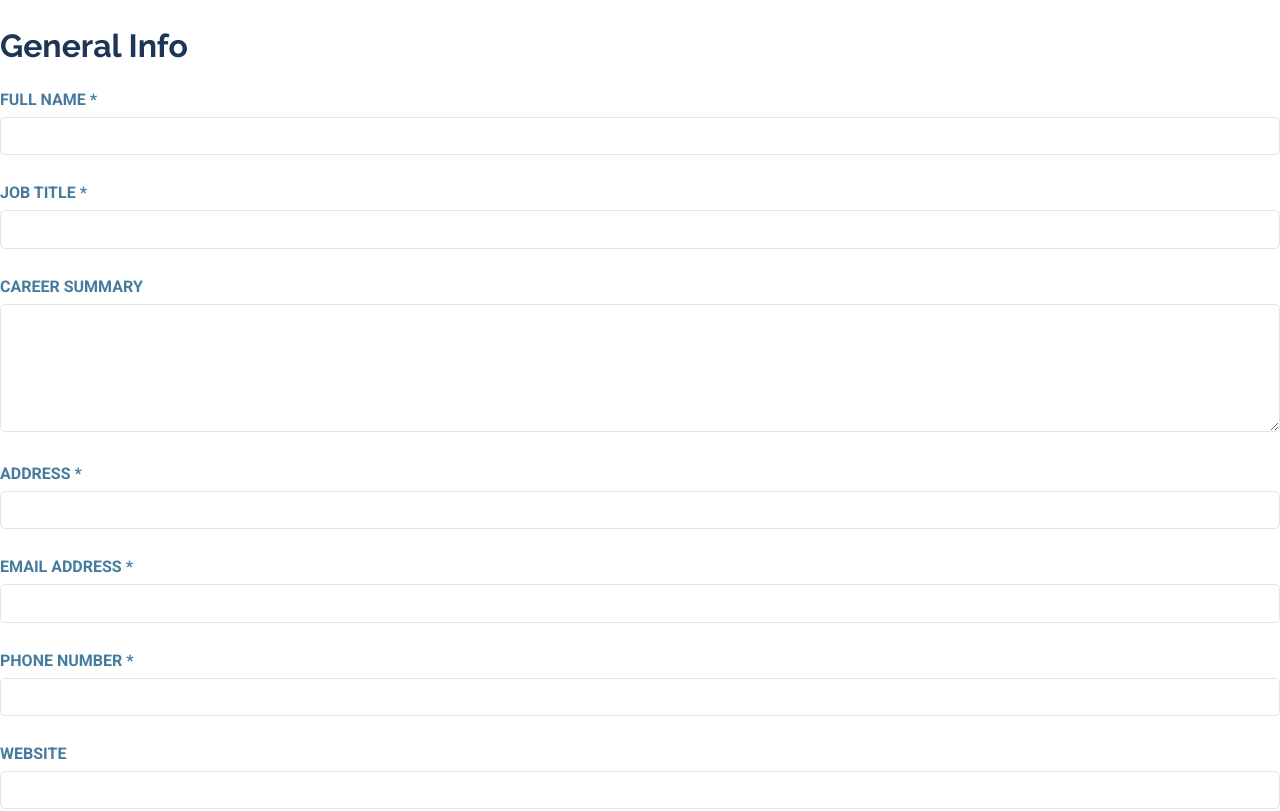
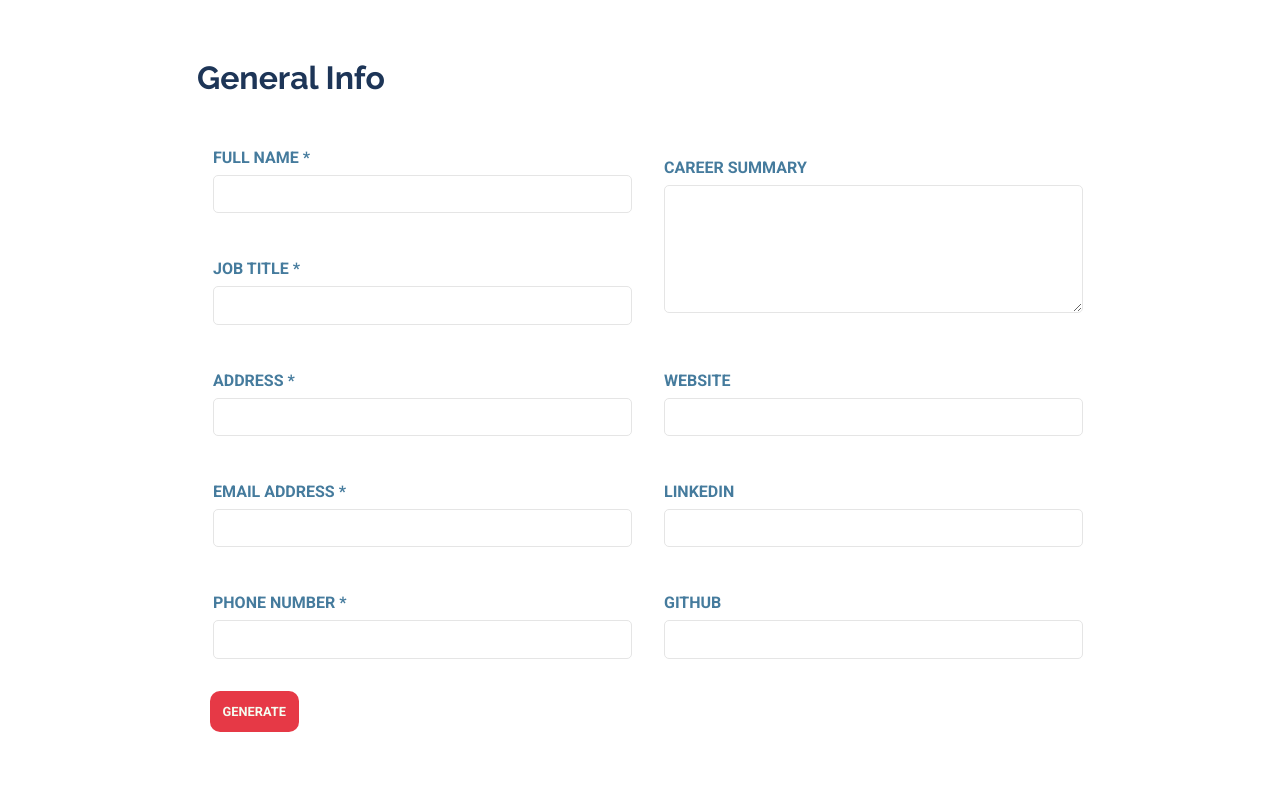
Before and after one commit to AzrielleP/cv-builder, a React (Create React App) app: page / in a window 1280 px wide. Shown: the top 811 px of the page. Built offline with nearby package versions, Linux system fonts and the light colour scheme.

Commit message:
Created a responsive layout for the Form component

```diff
--- a/src/components/form/css/form.css
+++ b/src/components/form/css/form.css
@@ -3,8 +3,8 @@ h2 {
   color: #1d3557;
 }
 
-.category {
-  padding: 1.5em;
+form {
+  padding: 2em;
 }
 
 label p {
@@ -38,4 +38,31 @@ textarea {
   color: #f4fdf1;
 }
 
+@media screen and (min-width: 768px) {
+  .divider {
+    display: flex;
+    align-items: center;
+    flex: 1;
+  }
+  .divider div:first-child {
+    width: 50%;
+    margin-right: 1em;
+  }
+  .divider label,
+.divider div {
+    width: 50%;
+    margin-left: 1em;
+  }
+  .divider label textarea,
+.divider div textarea {
+    margin-bottom: 0;
+  }
+}
+@media screen and (min-width: 1024px) {
+  form {
+    width: 950px;
+    margin: auto;
+  }
+}
+
 /*# sourceMappingURL=form.css.map */
--- a/src/components/form/css/form.scss
+++ b/src/components/form/css/form.scss
@@ -16,8 +16,8 @@ h2 {
 }
 
 // Containers
-.category {
-  padding: 1.5em;
+form {
+  padding: 2em;
 }
 
 // inputs and textareas
@@ -54,3 +54,31 @@ textarea {
   text-transform: uppercase;
   color: $white;
 }
+
+@media screen and (min-width: 768px) {
+  // Containers
+  .divider {
+    display: flex;
+    align-items: center;
+    flex: 1;
+    div:first-child {
+      width: 50%;
+      margin-right: 1em;
+    }
+    label,
+    div {
+      width: 50%;
+      margin-left: 1em;
+      textarea {
+        margin-bottom: 0;
+      }
+    }
+  }
+}
+
+@media screen and (min-width: 1024px) {
+  form {
+    width: 950px;
+    margin: auto;
+  }
+}
--- a/src/components/form/form-child-components/GeneralInfoForm.js
+++ b/src/components/form/form-child-components/GeneralInfoForm.js
@@ -43,7 +43,7 @@ export default function GeneralInfo(props) {
           />
         </label>
       </div>
-      <div>
+      <div className = "divider">
         <div>
           <label htmlFor="address">
             <p>Address *</p>
```
Also changed, not shown: 1 other file (tests, documents, lock files or other folders).
